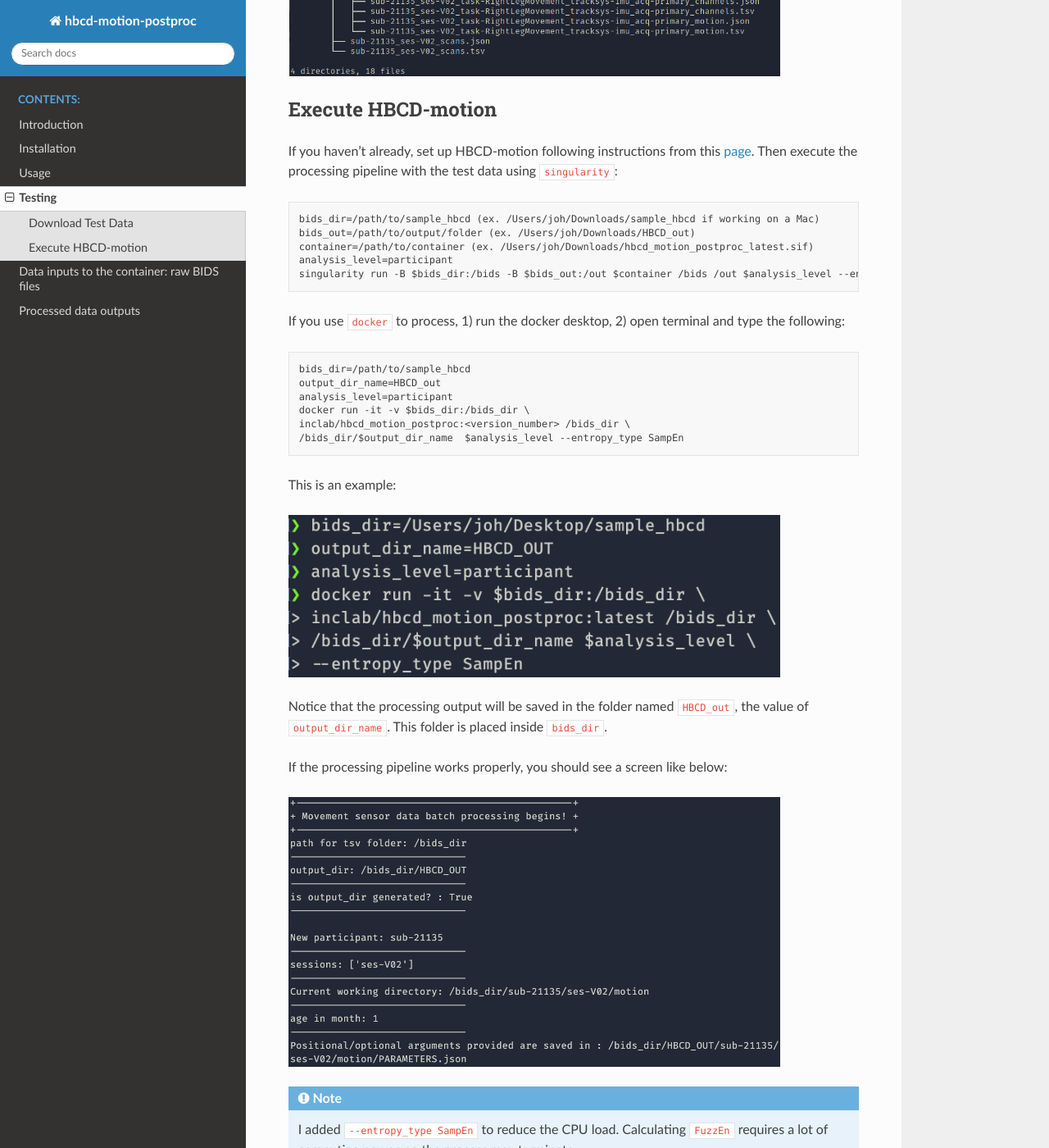
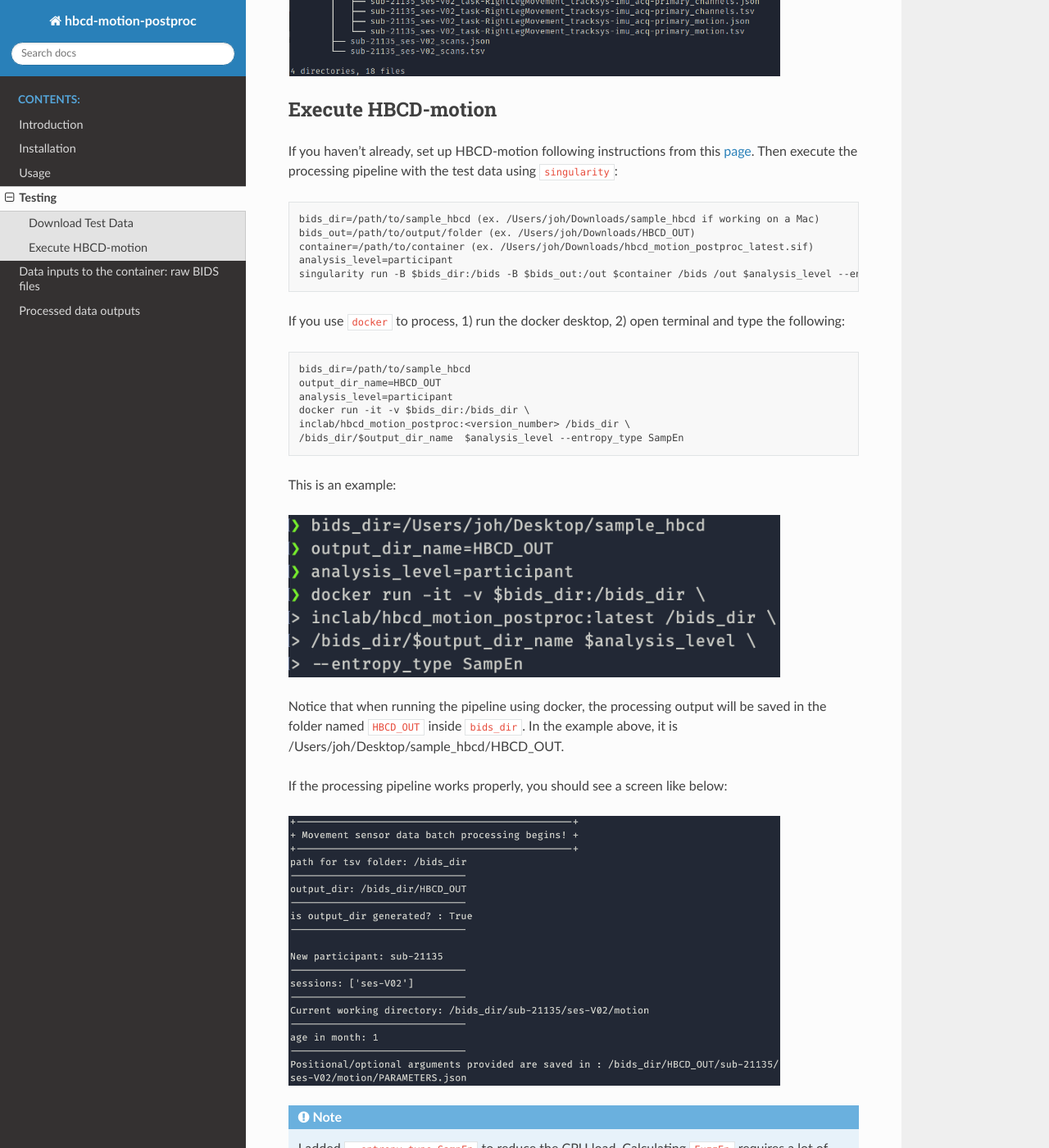
Before and after one commit to ohspc89/hbcd_motion_postproc, a Sphinx documentation site: the page built from docs/source/testing.rst, in a window 1280 px wide and 1400 px high, scrolled down 1161 px. Shown: the whole window at 82% size. Built offline with Sphinx 7.4.7 and the Read the Docs theme 3.1.0, drawn with Linux system fonts in a browser that asks for light colours; some of the changed text lies outside the part shown.

Commit message:
Update testing.rst

```diff
--- a/docs/source/testing.rst
+++ b/docs/source/testing.rst
@@ -25,7 +25,7 @@ Execute HBCD-motion
 If you haven't already, set up HBCD-motion following instructions from this `page <https://hbcd-motion-postproc.readthedocs.io/en/latest/installation.html>`_. Then execute the processing pipeline with the test data using ``singularity``::
 
         bids_dir=/path/to/sample_hbcd (ex. /Users/joh/Downloads/sample_hbcd if working on a Mac)
-        bids_out=/path/to/output/folder (ex. /Users/joh/Downloads/HBCD_out)
+        bids_out=/path/to/output/folder (ex. /Users/joh/Downloads/HBCD_OUT)
         container=/path/to/container (ex. /Users/joh/Downloads/hbcd_motion_postproc_latest.sif)
         analysis_level=participant
         singularity run -B $bids_dir:/bids -B $bids_out:/out $container /bids /out $analysis_level --entropy_type SampEn
@@ -33,7 +33,7 @@ If you haven't already, set up HBCD-motion following instructions from this `pag
 If you use ``docker`` to process, 1) run the docker desktop, 2) open terminal and type the following::
 
       bids_dir=/path/to/sample_hbcd
-      output_dir_name=HBCD_out
+      output_dir_name=HBCD_OUT
       analysis_level=participant
       docker run -it -v $bids_dir:/bids_dir \
       inclab/hbcd_motion_postproc:<version_number> /bids_dir \
@@ -44,8 +44,7 @@ This is an example:
 .. image:: images/docker_test.png
    :width: 600
 
-Notice that the processing output will be saved in the folder named ``HBCD_out``, the value of ``output_dir_name``.
-This folder is placed inside ``bids_dir``.
+Notice that when running the pipeline using docker, the processing output will be saved in the folder named ``HBCD_OUT`` inside ``bids_dir``. In the example above, it is /Users/joh/Desktop/sample_hbcd/HBCD_OUT.
 
 If the processing pipeline works properly, you should see a screen like below:
 
```
Also changed, not shown: other parts of docs/source/testing.rst (+1 -1 lines).
